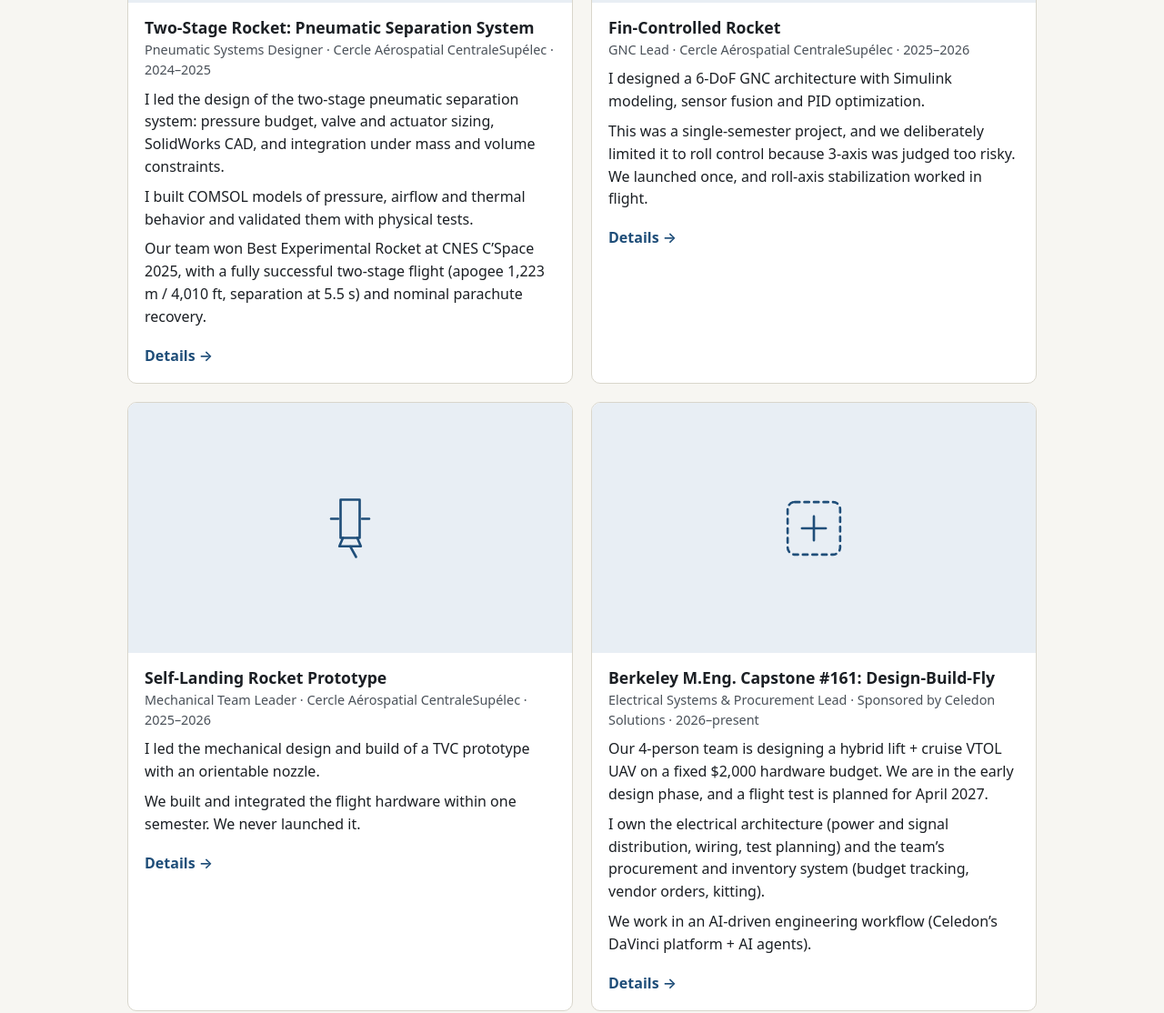
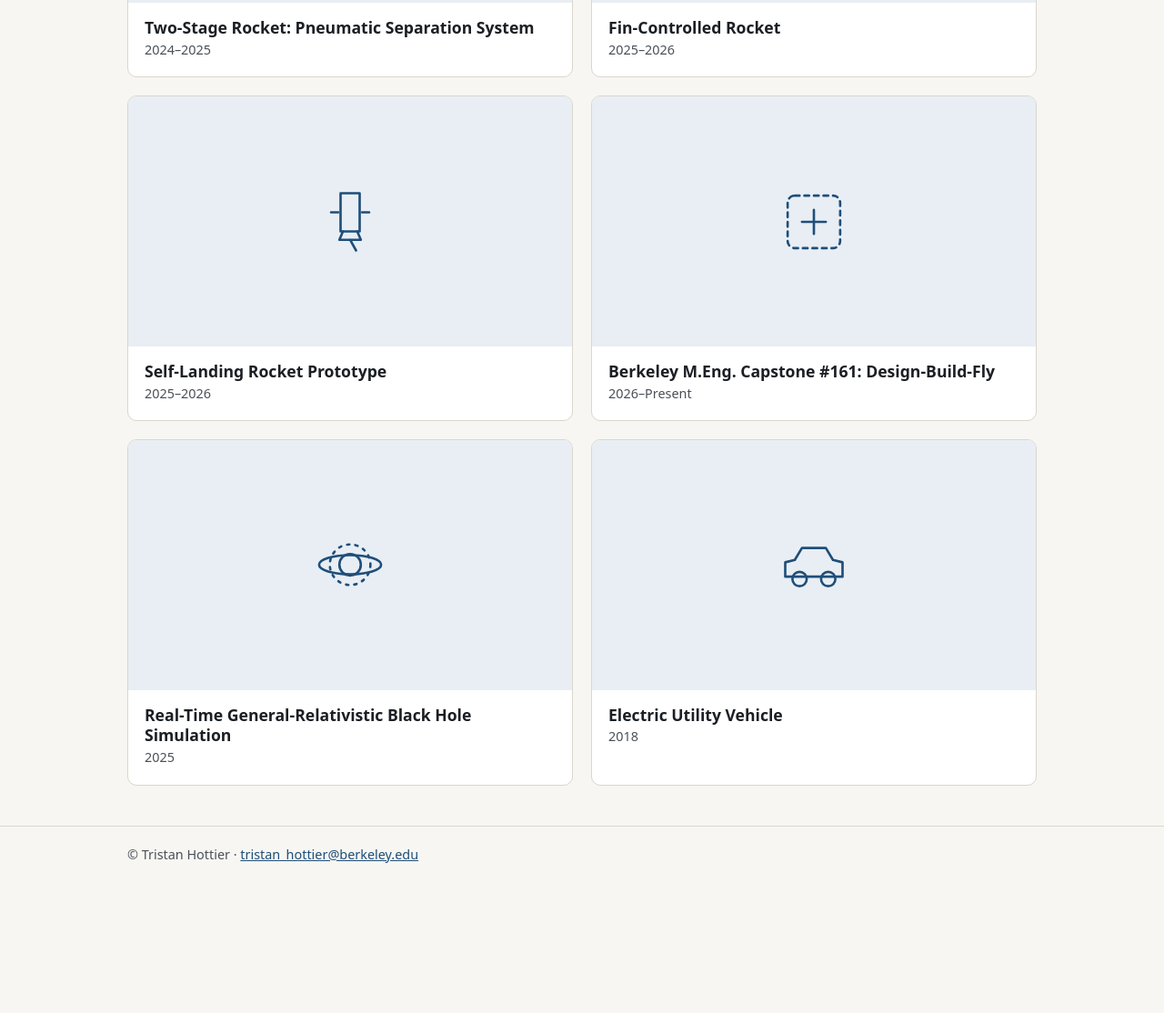
Before and after one commit to TristanHottier/TristanHottier.github.io, a plain HTML site: page index.html in a window 1280 px wide. Shown: the part 778-1892 px from the top of the page at 91% size. After the commit the page ends 1769 px from the top, so only its background shows below. Drawn offline with Linux system fonts and the light colour scheme.

Commit message:
Simplify project cards to picture, title, date
Co-Authored-By: Claude Opus 5.5 <noreply@anthropic.com>
Claude-Session: https://claude.ai/code/session_01EPqd96tzRGtBv7py8w5LCu

```diff
--- a/index.html
+++ b/index.html
@@ -41,11 +41,7 @@
         <figure class="media" id="media-x4"><svg viewBox="0 0 64 64" aria-hidden="true" focusable="false"><path d="M32 6c8 10 10 22 8 38H24C22 28 24 16 32 6z"/><circle cx="32" cy="24" r="4"/><path d="M24 36 14 50l10-4M40 36l10 14-10-4M28 48l4 10 4-10"/></svg></figure>
         <div class="body">
           <h3>Two-Stage Rocket: Pneumatic Separation System</h3>
-          <p class="role">Pneumatic Systems Designer · Cercle Aérospatial CentraleSupélec · 2024–2025</p>
-          <p>I led the design of the two-stage pneumatic separation system: pressure budget, valve and actuator sizing, SolidWorks CAD, and integration under mass and volume constraints.</p>
-          <p>I built COMSOL models of pressure, airflow and thermal behavior and validated them with physical tests.</p>
-          <p>Our team won Best Experimental Rocket at CNES C’Space 2025, with a fully successful two-stage flight (apogee 1,223 m / 4,010 ft, separation at 5.5 s) and nominal parachute recovery.</p>
-          <span class="more">Details →</span>
+          <p class="date">2024–2025</p>
         </div>
       </a>
     </li>
@@ -57,10 +53,7 @@
         <figure class="media" id="media-x2"><svg viewBox="0 0 64 64" aria-hidden="true" focusable="false"><path d="M32 12c6 8 7 18 6 30H26c-1-12 0-22 6-30z"/><path d="M26 34 18 46l8-3M38 34l8 12-8-3"/><path d="M10 22a24 24 0 0 1 12-12M22 10l-1 7M22 10l-7 1"/></svg></figure>
         <div class="body">
           <h3>Fin-Controlled Rocket</h3>
-          <p class="role">GNC Lead · Cercle Aérospatial CentraleSupélec · 2025–2026</p>
-          <p>I designed a 6-DoF GNC architecture with Simulink modeling, sensor fusion and PID optimization.</p>
-          <p>This was a single-semester project, and we deliberately limited it to roll control because 3-axis was judged too risky. We launched once, and roll-axis stabilization worked in flight.</p>
-          <span class="more">Details →</span>
+          <p class="date">2025–2026</p>
         </div>
       </a>
     </li>
@@ -72,10 +65,7 @@
         <figure class="media" id="media-x3"><svg viewBox="0 0 64 64" aria-hidden="true" focusable="false"><path d="M24 8h16v32H24z"/><path d="M26 40l-3 7h18l-3-7M32 47l5 9"/><path d="M22 24h-6M42 24h6"/></svg></figure>
         <div class="body">
           <h3>Self-Landing Rocket Prototype</h3>
-          <p class="role">Mechanical Team Leader · Cercle Aérospatial CentraleSupélec · 2025–2026</p>
-          <p>I led the mechanical design and build of a TVC prototype with an orientable nozzle.</p>
-          <p>We built and integrated the flight hardware within one semester. We never launched it.</p>
-          <span class="more">Details →</span>
+          <p class="date">2025–2026</p>
         </div>
       </a>
     </li>
@@ -87,11 +77,7 @@
         <figure class="media" id="media-x1"><svg viewBox="0 0 64 64" aria-hidden="true" focusable="false"><rect x="10" y="10" width="44" height="44" rx="6" stroke-dasharray="4 4"/><path d="M32 22v20M22 32h20"/></svg></figure>
         <div class="body">
           <h3>Berkeley M.Eng. Capstone #161: Design-Build-Fly</h3>
-          <p class="role">Electrical Systems &amp; Procurement Lead · Sponsored by Celedon Solutions · 2026–present</p>
-          <p>Our 4-person team is designing a hybrid lift + cruise VTOL UAV on a fixed $2,000 hardware budget. We are in the early design phase, and a flight test is planned for April 2027.</p>
-          <p>I own the electrical architecture (power and signal distribution, wiring, test planning) and the team’s procurement and inventory system (budget tracking, vendor orders, kitting).</p>
-          <p>We work in an AI-driven engineering workflow (Celedon’s DaVinci platform + AI agents).</p>
-          <span class="more">Details →</span>
+          <p class="date">2026–Present</p>
         </div>
       </a>
     </li>
@@ -103,10 +89,7 @@
         <figure class="media" id="media-x6"><svg viewBox="0 0 64 64" aria-hidden="true" focusable="false"><circle cx="32" cy="32" r="9"/><ellipse cx="32" cy="32" rx="26" ry="8"/><circle cx="32" cy="32" r="17" stroke-dasharray="2 5"/></svg></figure>
         <div class="body">
           <h3>Real-Time General-Relativistic Black Hole Simulation</h3>
-          <p class="role">Personal project · 2025</p>
-          <p>I wrote a WebGL2/GLSL ray marcher that integrates null geodesics (RK4, adaptive step) in the Schwarzschild metric. It renders the photon ring, gravitational lensing and a Doppler-beamed accretion disk.</p>
-          <p>I built it with OpenCode and a self-hosted agentic AI workflow.</p>
-          <span class="more">Details →</span>
+          <p class="date">2025</p>
         </div>
       </a>
     </li>
@@ -118,10 +101,7 @@
         <figure class="media" id="media-x7"><svg viewBox="0 0 64 64" aria-hidden="true" focusable="false"><path d="M8 42V30l8-2 6-10h20l6 10 8 2v12z"/><circle cx="20" cy="44" r="6"/><circle cx="44" cy="44" r="6"/></svg></figure>
         <div class="body">
           <h3>Electric Utility Vehicle</h3>
-          <p class="role">Family project · 2018</p>
-          <p>I designed and built this from scratch with my father: CAD, power system, and parts machined from raw stock.</p>
-          <p>It has been in regular use for 1,600+ km. Top speed is about 50 km/h, it carries 5+ people, and it uses a lithium battery.</p>
-          <span class="more">Details →</span>
+          <p class="date">2018</p>
         </div>
       </a>
     </li>
--- a/style.css
+++ b/style.css
@@ -27,6 +27,7 @@ h2{font-size:1.3rem;margin:36px 0 16px}
 .media svg{width:84px;height:84px;fill:none;stroke:currentColor;stroke-width:2;stroke-linecap:round;stroke-linejoin:round}
 .body{padding:16px 18px 18px;flex:1}
 .card h3{margin:0 0 2px;font-size:1.1rem;line-height:1.3}
+.date{margin:0;color:var(--muted);font-size:.9rem}
 .role{margin:0 0 10px;color:var(--muted);font-size:.9rem}
 .card p{margin:0 0 8px}
 .card p:last-child{margin-bottom:0}
@@ -34,8 +35,6 @@ h2{font-size:1.3rem;margin:36px 0 16px}
 .card:hover,.card:focus-within{transform:translateY(-2px);box-shadow:0 6px 18px rgba(0,0,0,.12)}
 .card-link{display:flex;flex-direction:column;flex:1;color:inherit;text-decoration:none}
 .card-link:focus-visible{outline-offset:-3px;border-radius:10px}
-.more{display:inline-block;margin-top:10px;font-weight:600;color:var(--accent)}
-.card-link:hover .more{text-decoration:underline}
 .detail main{padding-bottom:8px}
 .detail h1{font-size:clamp(1.6rem,5vw,2.3rem);margin:20px 0 6px}
 .detail .role{font-size:1rem}
```
